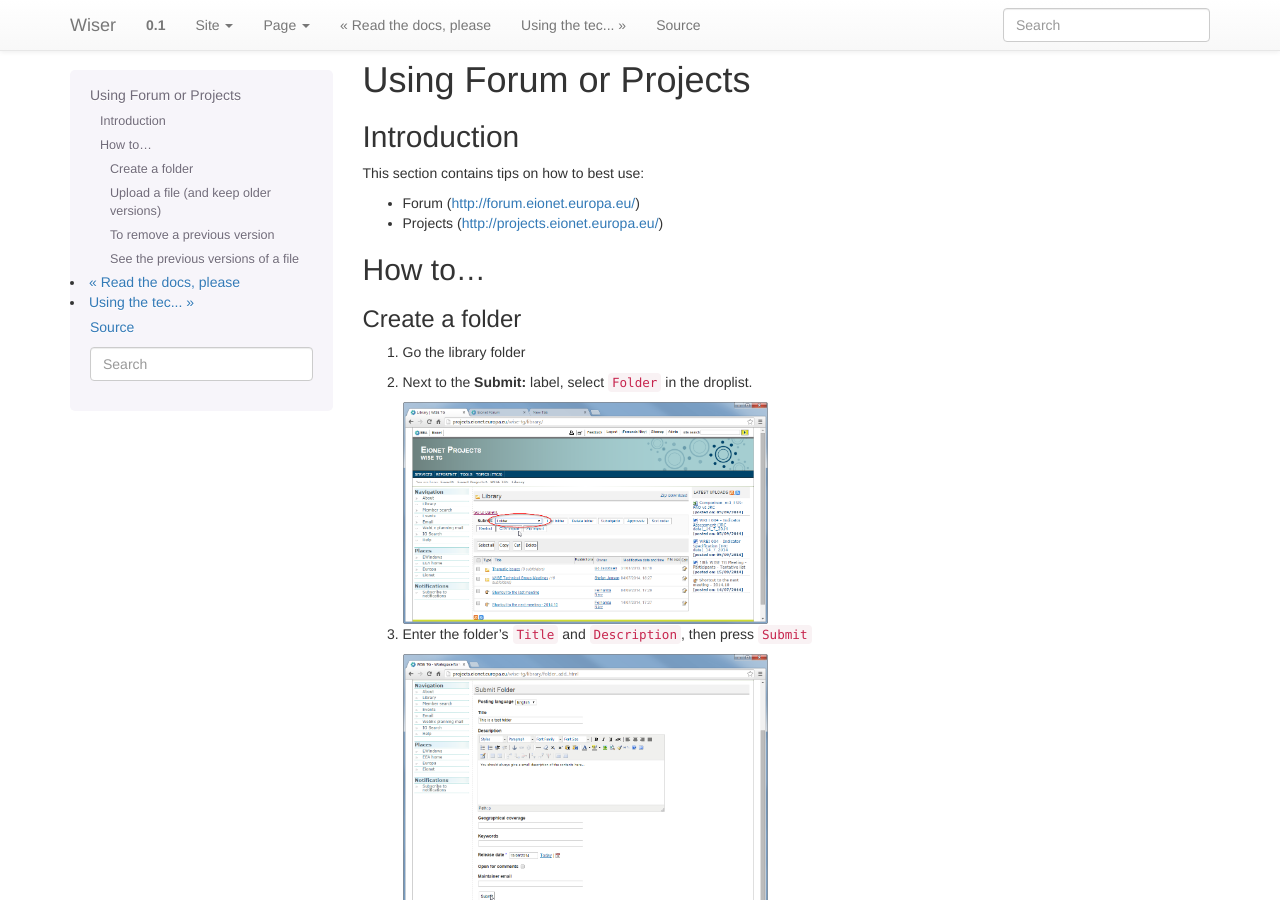
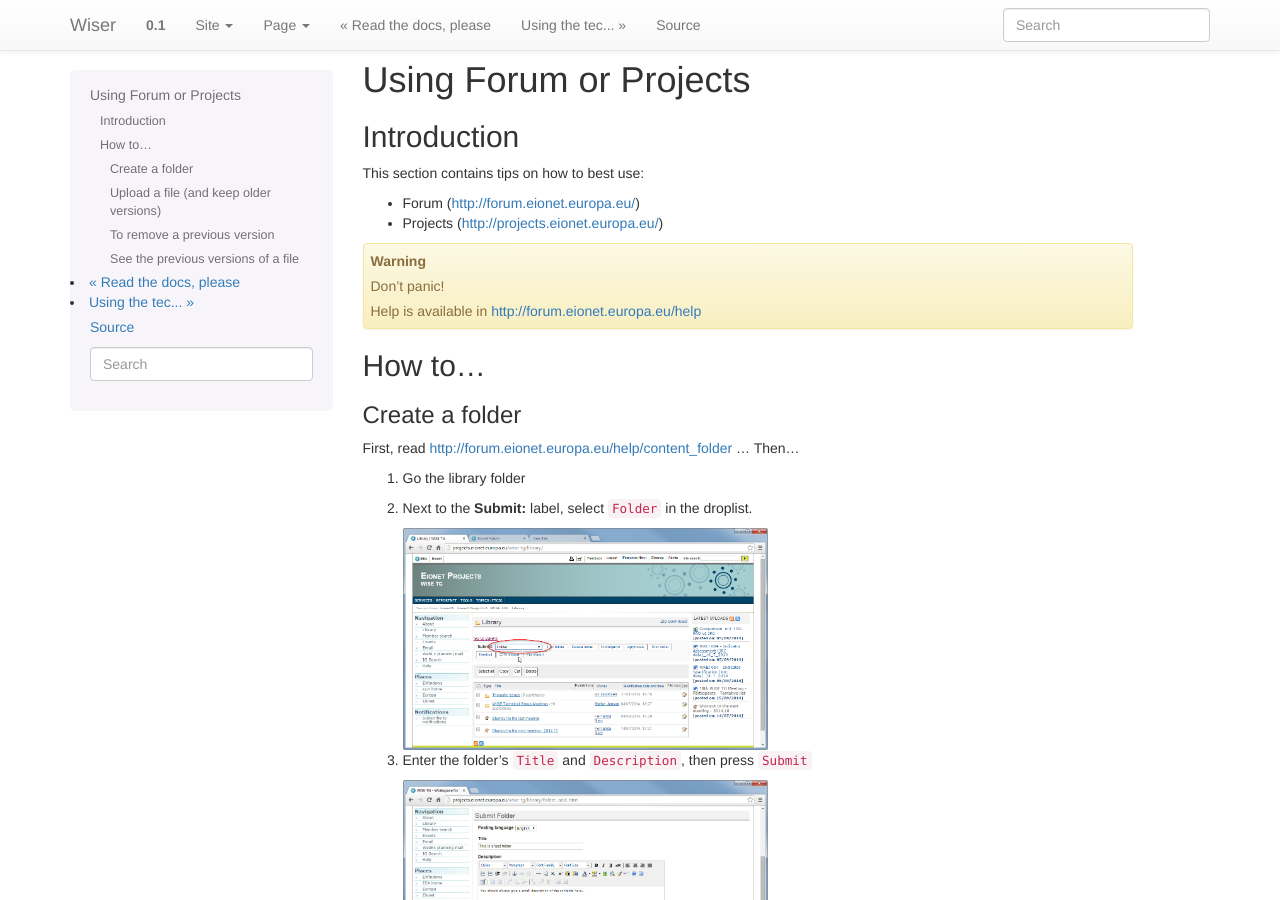
Before and after one commit to percursoaleatorio/build-me-the-docs-please, a Sphinx documentation site: the page built from docs/source/Using_Forum/index.rst, in a window 1280 px wide and 900 px high. Built offline with Sphinx 7.4.7, drawn with Linux system fonts in a browser that asks for light colours; formulas are drawn with MathJax 3; some of the changed text lies outside the part shown.

Commit message:
Added link to online help

```diff
--- a/docs/source/Using_Forum/index.rst
+++ b/docs/source/Using_Forum/index.rst
@@ -9,11 +9,19 @@
 *  Forum (http://forum.eionet.europa.eu/)
 *  Projects (http://projects.eionet.europa.eu/)
 
+.. warning:: Don't panic!
+
+   Help is available in http://forum.eionet.europa.eu/help
+
+
 How to...
 *********
 
 Create a folder
 ===============
+
+First, read http://forum.eionet.europa.eu/help/content_folder ...
+Then...
 
 #. Go the library folder
 
@@ -49,6 +57,9 @@
 
 Upload a file (and keep older versions)
 =======================================
+
+First, read http://forum.eionet.europa.eu/help/content_file ...
+Then...
 
 #. Go the library folder
 
```
Also changed, not shown: docs/source/Notebook/eclipse.rst (+7 -0 lines).
